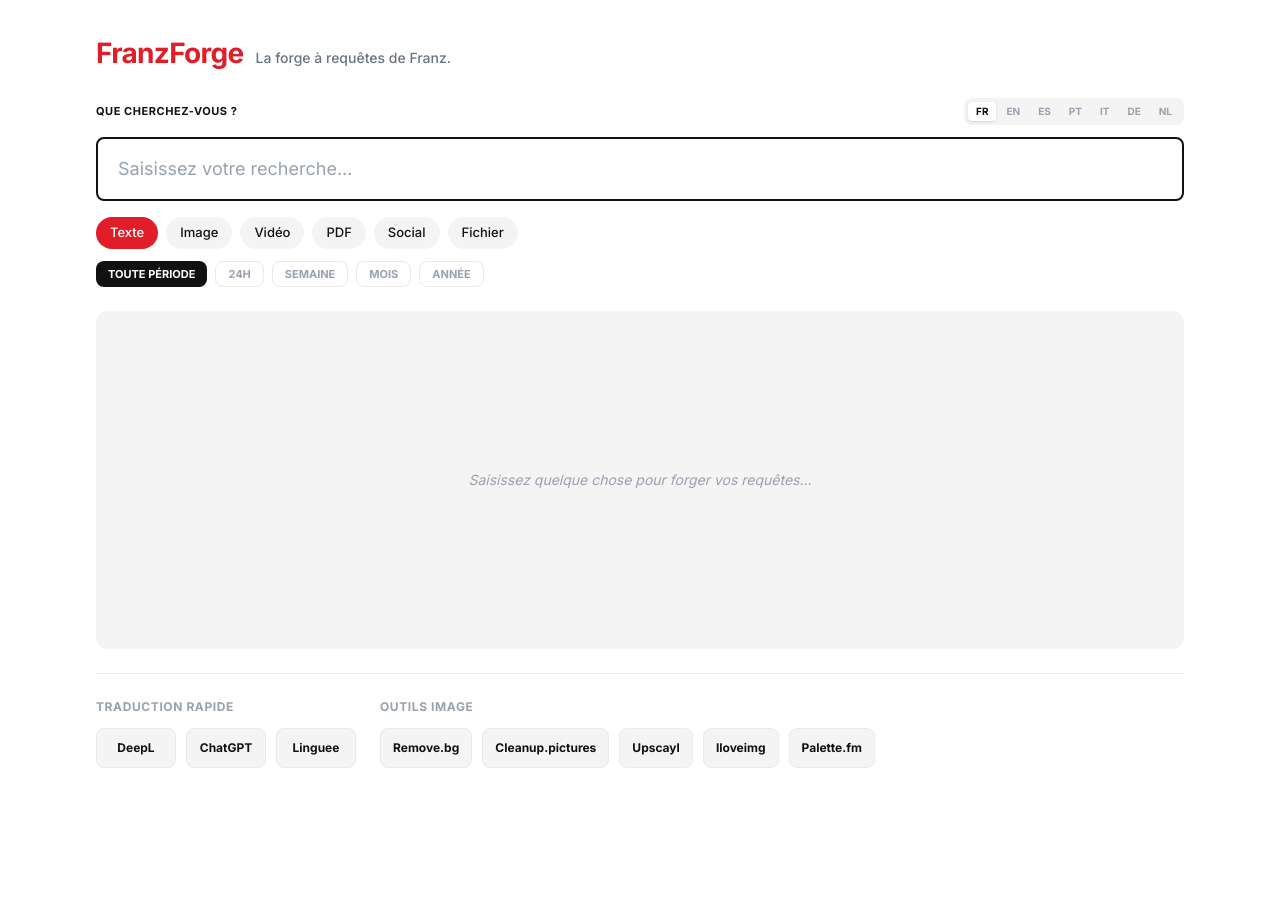
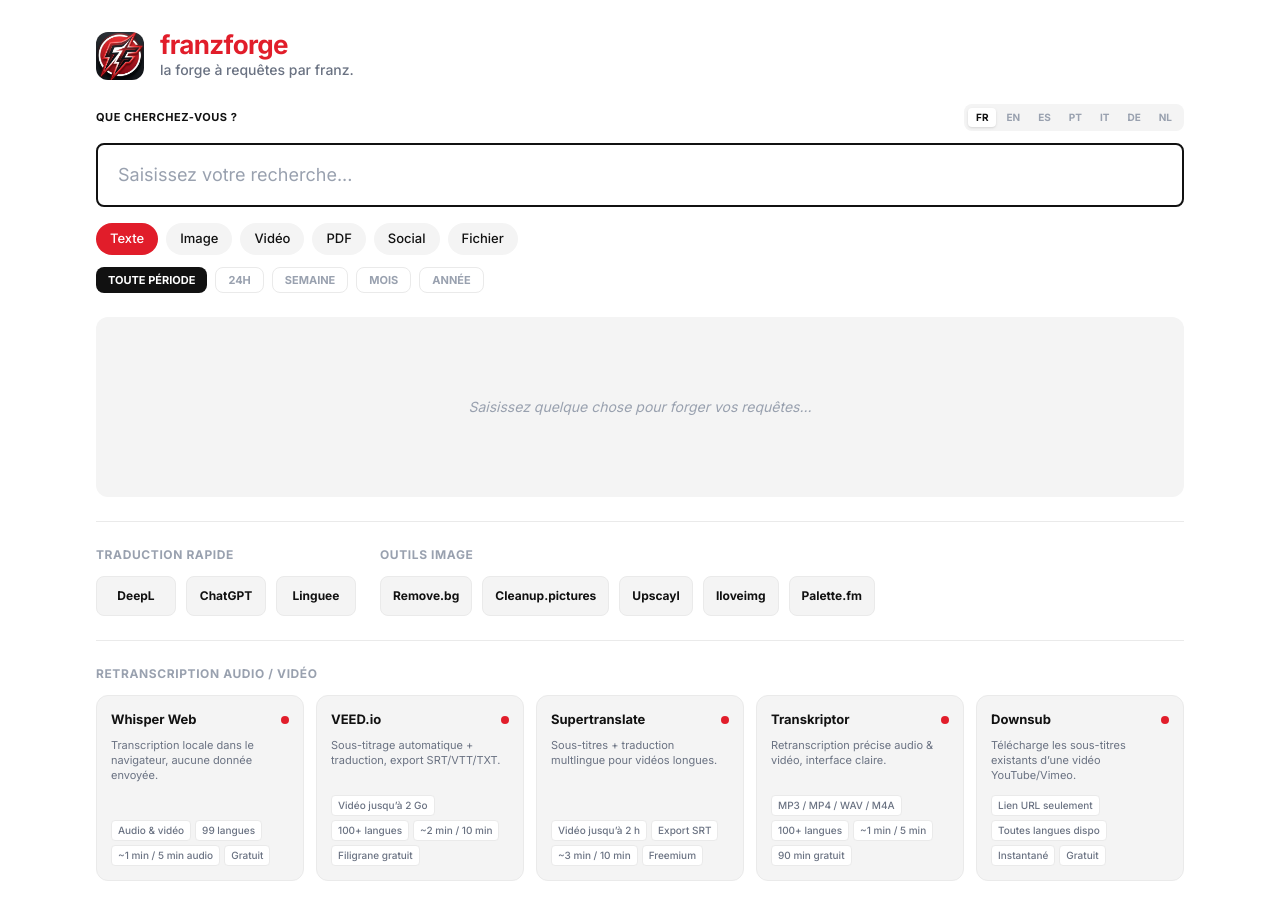
Before and after one commit to Louis75011/QueryForge, a React (Vite) app: page / in a window 1280 px wide. Before the commit the page ends 800 px from the top, so only its background shows below. Built offline with nearby package versions, Linux system fonts and the light colour scheme.

Commit message:
fix: restaurer export default function App() manquant

```diff
--- a/src/App.tsx
+++ b/src/App.tsx
@@ -213,6 +213,45 @@
   { name: 'Palette.fm', url: 'https://palette.fm/', desc: 'Colorisation' },
 ];
 
+const TRANSCRIPTION_TOOLS: {
+  name: string;
+  url: string;
+  desc: string;
+  specs: string[];
+}[] = [
+    {
+      name: 'Whisper Web',
+      url: 'https://huggingface.co/spaces/Xenova/whisper-web',
+      desc: 'Transcription locale dans le navigateur, aucune donnée envoyée.',
+      specs: ['Audio & vidéo', '99 langues', '~1 min / 5 min audio', 'Gratuit'],
+    },
+    {
+      name: 'VEED.io',
+      url: 'https://www.veed.io/tools/auto-subtitle',
+      desc: 'Sous-titrage automatique + traduction, export SRT/VTT/TXT.',
+      specs: ['Vidéo jusqu\u2019à 2 Go', '100+ langues', '~2 min / 10 min', 'Filigrane gratuit'],
+    },
+    {
+      name: 'Supertranslate',
+      url: 'https://www.supertranslate.ai',
+      desc: 'Sous-titres + traduction multlingue pour vidéos longues.',
+      specs: ['Vidéo jusqu\u2019à 2 h', 'Export SRT', '~3 min / 10 min', 'Freemium'],
+    },
+    {
+      name: 'Transkriptor',
+      url: 'https://transkriptor.com',
+      desc: 'Retranscription précise audio & vidéo, interface claire.',
+      specs: ['MP3 / MP4 / WAV / M4A', '100+ langues', '~1 min / 5 min', '90 min gratuit'],
+    },
+    {
+      name: 'Downsub',
+      url: 'https://downsub.com',
+      desc: 'Télécharge les sous-titres existants d\u2019une vidéo YouTube/Vimeo.',
+      specs: ['Lien URL seulement', 'Toutes langues dispo', 'Instantané', 'Gratuit'],
+    },
+  ];
+
+
 export default function App() {
 const [query, setQuery] = useState('');
 const [contentType, setContentType] = useState<ContentType>('text');
@@ -241,22 +280,31 @@
 return (
   <div className="min-h-screen flex flex-col max-w-6xl mx-auto px-4 sm:px-8 py-8">
     {/* Header */}
-      <header className="mb-6 flex items-baseline gap-3">
+    <header className="mb-6 flex items-center gap-4">
+      <motion.img
+        src="/images/ff-franz-forge-logo.jpg"
+        alt="FranzForge logo"
+        initial={{ opacity: 0, scale: 0.9 }}
+        animate={{ opacity: 1, scale: 1 }}
+        className="h-12 w-12 rounded-xl object-cover flex-shrink-0"
+      />
+      <div className="flex flex-col">
         <motion.h1
-          initial={{ opacity: 0, y: -10 }}
+          initial={{ opacity: 0, y: -8 }}
           animate={{ opacity: 1, y: 0 }}
-          className="text-[28px] font-extrabold tracking-tight text-brand"
+          className="text-[26px] font-extrabold tracking-tight text-brand lowercase leading-none"
         >
-          FranzForge
+          franzforge
         </motion.h1>
         <motion.p
           initial={{ opacity: 0 }}
           animate={{ opacity: 1 }}
           transition={{ delay: 0.2 }}
-          className="text-sm text-gray-500 font-medium"
+          className="text-sm text-gray-500 font-medium mt-0.5"
         >
-          La forge à requêtes de Franz.
+          la forge à requêtes par franz.
         </motion.p>
+      </div>
     </header>
 
     {/* Main Search Section */}
@@ -295,8 +343,7 @@
             <button
               key={type.id}
               onClick={() => setContentType(type.id)}
-                className={`px-3.5 py-1.5 rounded-full text-[13px] font-medium transition-all cursor-pointer ${
-                  contentType === type.id
+              className={`px-3.5 py-1.5 rounded-full text-[13px] font-medium transition-all cursor-pointer ${contentType === type.id
                 ? 'bg-brand text-white'
                 : 'bg-surface text-ink hover:bg-gray-200'
                 }`}
@@ -311,8 +358,7 @@
             <button
               key={f.id}
               onClick={() => setDateFilter(f.id)}
-                className={`px-3 py-1 rounded-lg text-[11px] font-bold uppercase transition-all cursor-pointer ${
-                  dateFilter === f.id
+              className={`px-3 py-1 rounded-lg text-[11px] font-bold uppercase transition-all cursor-pointer ${dateFilter === f.id
                 ? 'bg-ink text-white'
                 : 'bg-white text-gray-400 border border-border hover:border-gray-400'
                 }`}
@@ -350,8 +396,7 @@
               <div className="flex gap-2">
                 <button
                   onClick={() => handleCopy(res.generated, res.id)}
-                    className={`flex-1 py-2 rounded-md text-[11px] font-bold transition-all cursor-pointer ${
-                      copiedId === res.id
+                  className={`flex-1 py-2 rounded-md text-[11px] font-bold transition-all cursor-pointer ${copiedId === res.id
                     ? 'bg-green-500 text-white'
                     : 'bg-[#E5E5E5] text-ink hover:bg-gray-300'
                     }`}
@@ -421,6 +466,37 @@
         </div>
       </section>
     </footer>
+
+    {/* Transcription audio / vidéo */}
+    <section className="pt-6 border-t border-border mt-6">
+      <h3 className="text-[12px] uppercase font-bold text-gray-400 mb-3 tracking-wider">
+        Retranscription audio / vidéo
+      </h3>
+      <div className="grid grid-cols-1 sm:grid-cols-2 lg:grid-cols-3 xl:grid-cols-5 gap-3">
+        {TRANSCRIPTION_TOOLS.map((tool) => (
+          <a
+            key={tool.name}
+            href={tool.url}
+            target="_blank"
+            rel="noopener noreferrer"
+            className="flex flex-col bg-surface rounded-xl border border-border p-3.5 hover:bg-gray-100 transition-all cursor-pointer group"
+          >
+            <div className="flex items-center justify-between mb-2">
+              <span className="font-bold text-[13px] text-ink group-hover:text-brand transition-colors">{tool.name}</span>
+              <span className="accent-dot"></span>
+            </div>
+            <p className="text-[11px] text-gray-500 mb-3 leading-snug flex-grow">{tool.desc}</p>
+            <div className="flex flex-wrap gap-1">
+              {tool.specs.map((s) => (
+                <span key={s} className="text-[10px] bg-white border border-border rounded px-1.5 py-0.5 text-gray-500 font-medium">
+                  {s}
+                </span>
+              ))}
+            </div>
+          </a>
+        ))}
+      </div>
+    </section>
   </div>
 );
 }
```
Lines whose indentation alone changed are shown as unchanged.
